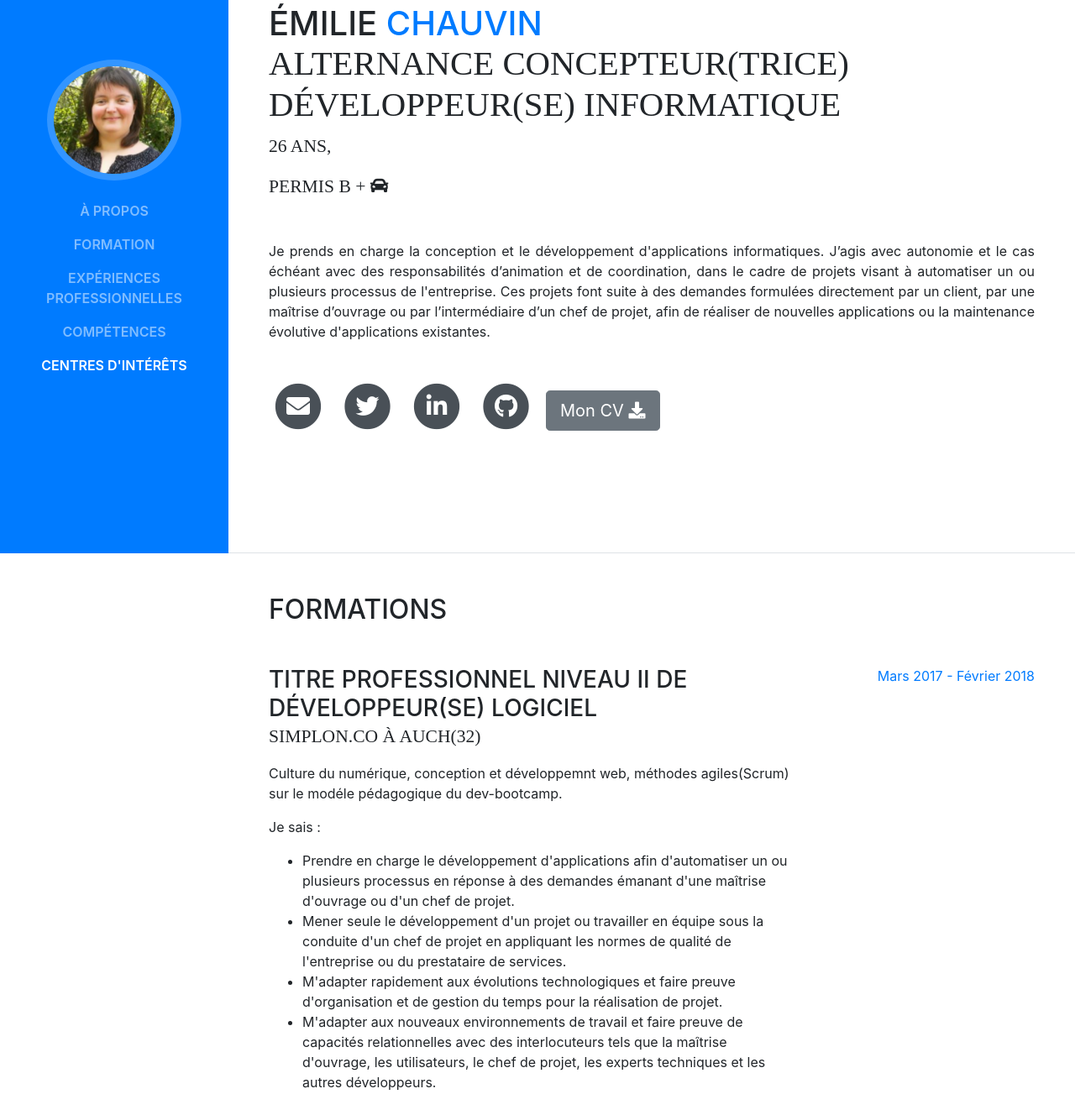
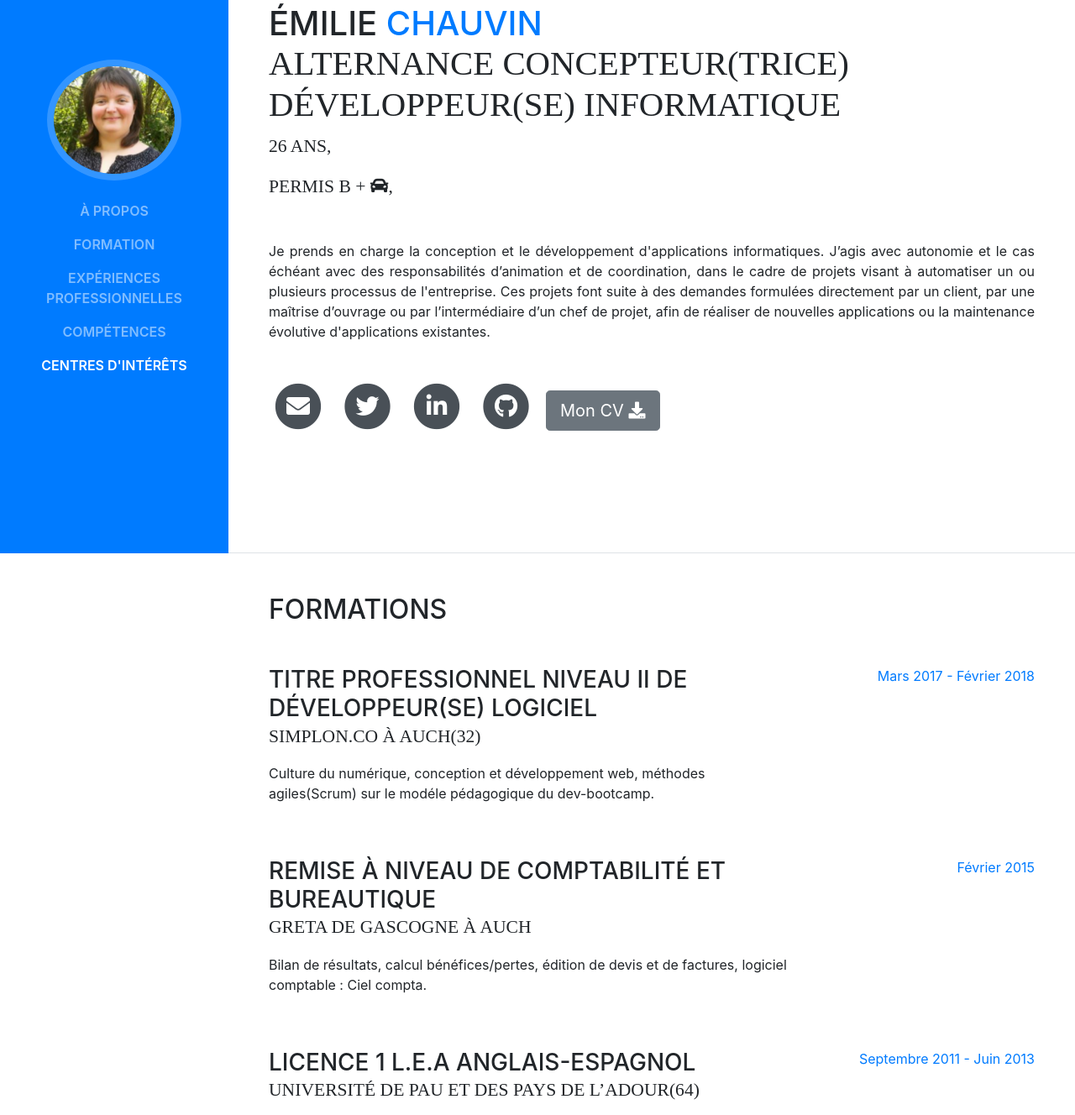
Before and after one commit to Emilie-dev/emilie-chauvin-developpeur-web, a website with bundled scripts: page index.html in a window 1280 px wide. Shown: the part 141-1469 px from the top of the page at 84% size. Built offline with nearby package versions, Linux system fonts and the light colour scheme; a web font is replaced by a local one.

Commit message:
Correct text

```diff
--- a/index.html
+++ b/index.html
@@ -75,7 +75,7 @@
           <div class="subheading mb-5">
             <h3 id="subheading-title">Alternance Concepteur(trice) Développeur(se) Informatique</h3>
             <p>26 ans,</p>
-            <p>Permis B + <i class="fas fa-car"></i></p>
+            <p>Permis B + <i class="fas fa-car"></i>,</p>
           </div>
           <p class="mb-5" id="subheading-text">
             Je prends en charge la conception et le développement d'applications informatiques. J’agis avec autonomie et le cas échéant avec des responsabilités d’animation et de coordination, dans le cadre de projets visant à automatiser un ou plusieurs processus de l'entreprise. Ces projets font
@@ -133,14 +133,7 @@
               <h3 class="mb-0">Titre professionnel niveau II de Développeur(se) Logiciel</h3>
               <div class="subheading mb-3">Simplon.co à Auch(32)</div>
               <div>
-                <p>Culture du numérique, conception et développemnt web, méthodes agiles(Scrum) sur le modéle pédagogique du dev-bootcamp.</p>
-                <p>Je sais :
-                <ul>
-                  <li>Prendre en charge le développement d'applications afin d'automatiser un ou plusieurs processus en réponse à des demandes émanant d'une maîtrise d'ouvrage ou d'un chef de projet.</li>
-                  <li>Mener seule le développement d'un projet ou travailler en équipe sous la conduite d'un chef de projet en appliquant les normes de qualité de l'entreprise ou du prestataire de services.</li>
-                  <li>M'adapter rapidement aux évolutions technologiques et faire preuve d'organisation et de gestion du temps pour la réalisation de projet.</li>
-                  <li>M'adapter aux nouveaux environnements de travail et faire preuve de capacités relationnelles avec des interlocuteurs tels que la maîtrise d'ouvrage, les utilisateurs, le chef de projet, les experts techniques et les autres développeurs.</li>
-                </p>
+                <p>Culture du numérique, conception et développement web, méthodes agiles(Scrum) sur le modéle pédagogique du dev-bootcamp.</p>
               </div>
             </div>
             <div class="resume-date text-md-right">
@@ -382,7 +375,7 @@
               <div class="card-body">
                 <h5 class="card-title">Lecture (diverses)</h5>
                 <p class="card-text">
-                  La lecture me permet de m'évader, d'exercer mon imagination et d'assouvir ma curiosité. Je lis touts types d'ouvrage sur touts types de support.
+                  La lecture me permet de nourrir mon imagination et ma curiosité. Je lis tous types d'ouvrage sur tous types de support.
                 </p>
               </div>
             </div>
@@ -391,7 +384,7 @@
               <div class="card-body">
                 <h5 class="card-title">Contact avec la nature et les animaux</h5>
                 <p class="card-text">
-                  Les animaux ont toujours fait partie de ma vie. Ils m'ont toujours fasciné et amusé. C'est aussi à leur contact que je me ressource. Et je suis toujours curieuse de découvrir de nouveaux paysages.
+                  Les animaux m'ont toujours fasciné et amusé. C'est à leur contact que je me ressource.
                 </p>
           </div>
           </div>
@@ -400,7 +393,7 @@
               <div class="card-body">
                 <h5 class="card-title">Informatique - Développement web</h5>
                 <p class="card-text">
-                  L'informatique m'a toujours intéressée et je reste à l'affût de toute nouveautés technologiques.
+                  L'informatique m'a toujours intéressé et je reste à l'affût de toutes nouveautés technologiques.
                 </p>
               </div>
             </div>
```
